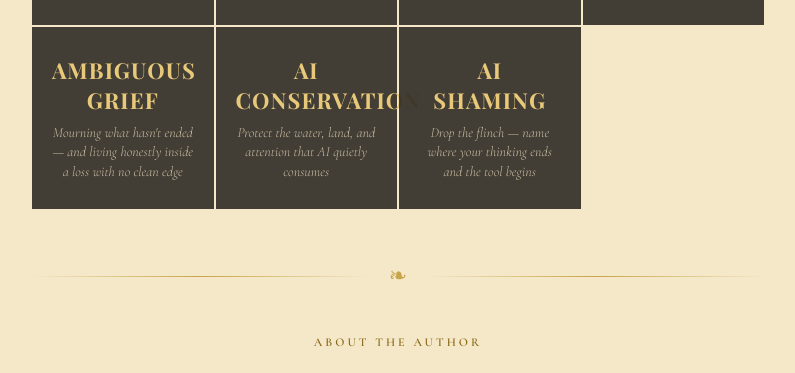
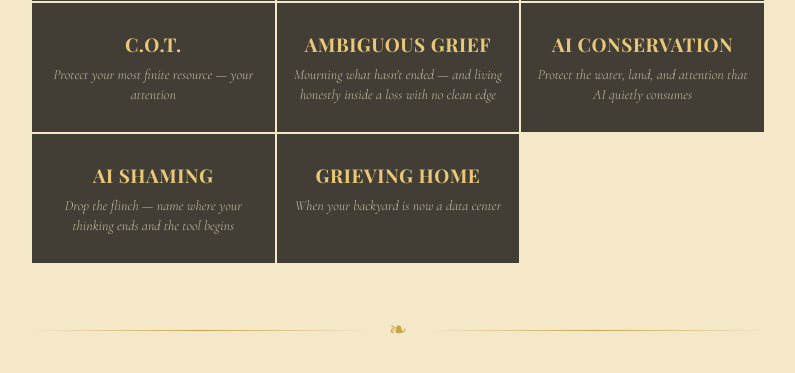
Before and after one commit to thoughtchemistry/thoughtchemistry.github.io, a plain HTML site: page index.html in a window 1280 px wide. Shown: the part 1590-1963 px from the top of the page, without its empty margins (242-1037 px from the left). Drawn offline with nearby package versions, Linux system fonts and the light colour scheme.

Commit message:
Add Grieving Home block; fix framework name overflow
Co-Authored-By: Claude Sonnet 5.5 <noreply@anthropic.com>
Claude-Session: https://claude.ai/code/session_01R2YWfCiYdcLQBb2G2p2swW

```diff
--- a/index.html
+++ b/index.html
@@ -236,23 +236,25 @@ color: var(--gold-dark);
 }
 .frameworks {
 display: grid;
-grid-template-columns: repeat(auto-fit, minmax(160px, 1fr));
+grid-template-columns: repeat(auto-fit, minmax(200px, 1fr));
 gap: 2px;
 margin: 8px 0;
 }
 .framework-block {
 background: rgba(42,37,32,0.88);
 color: var(--parchment);
-padding: 28px 20px;
+padding: 28px 16px;
 text-align: center;
+min-width: 0;
 }
 .framework-name {
 font-family: 'Playfair Display', serif;
-font-size: 22px;
+font-size: 19px;
 font-weight: 700;
 color: var(--gold-light);
 margin-bottom: 8px;
-letter-spacing: 0.05em;
+letter-spacing: 0.03em;
+overflow-wrap: anywhere;
 }
 .framework-desc {
 font-family: 'Cormorant Garamond', serif;
@@ -447,6 +449,10 @@ to { opacity: 1; transform: translateY(0); }
 <p class="framework-name">AI SHAMING</p>
 <p class="framework-desc">Drop the flinch — name where your thinking ends and the tool begins</p>
 </div>
+<div class="framework-block">
+<p class="framework-name">GRIEVING HOME</p>
+<p class="framework-desc">When your backyard is now a data center</p>
+</div>
 </div>
 
 <!-- AUTHOR -->
```
